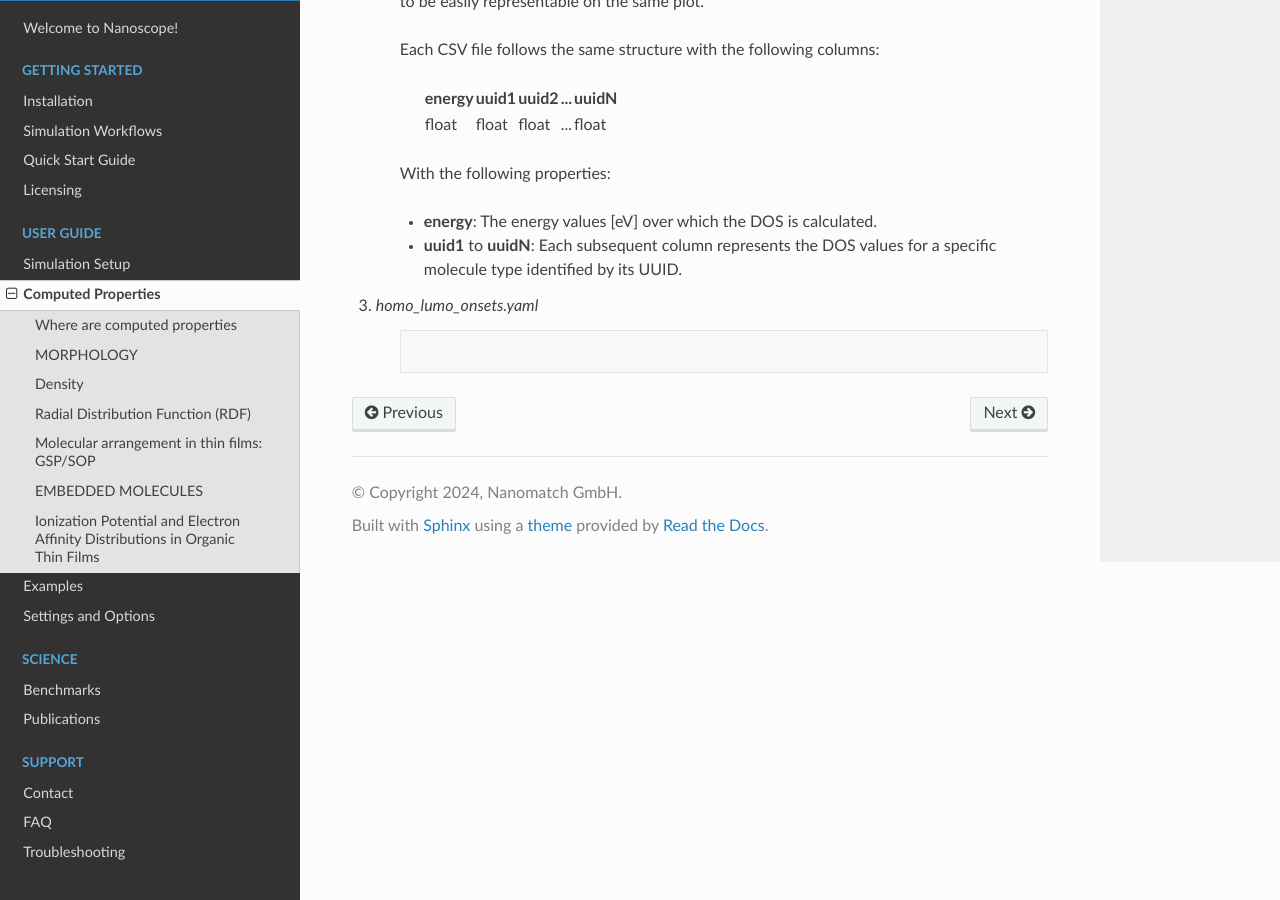
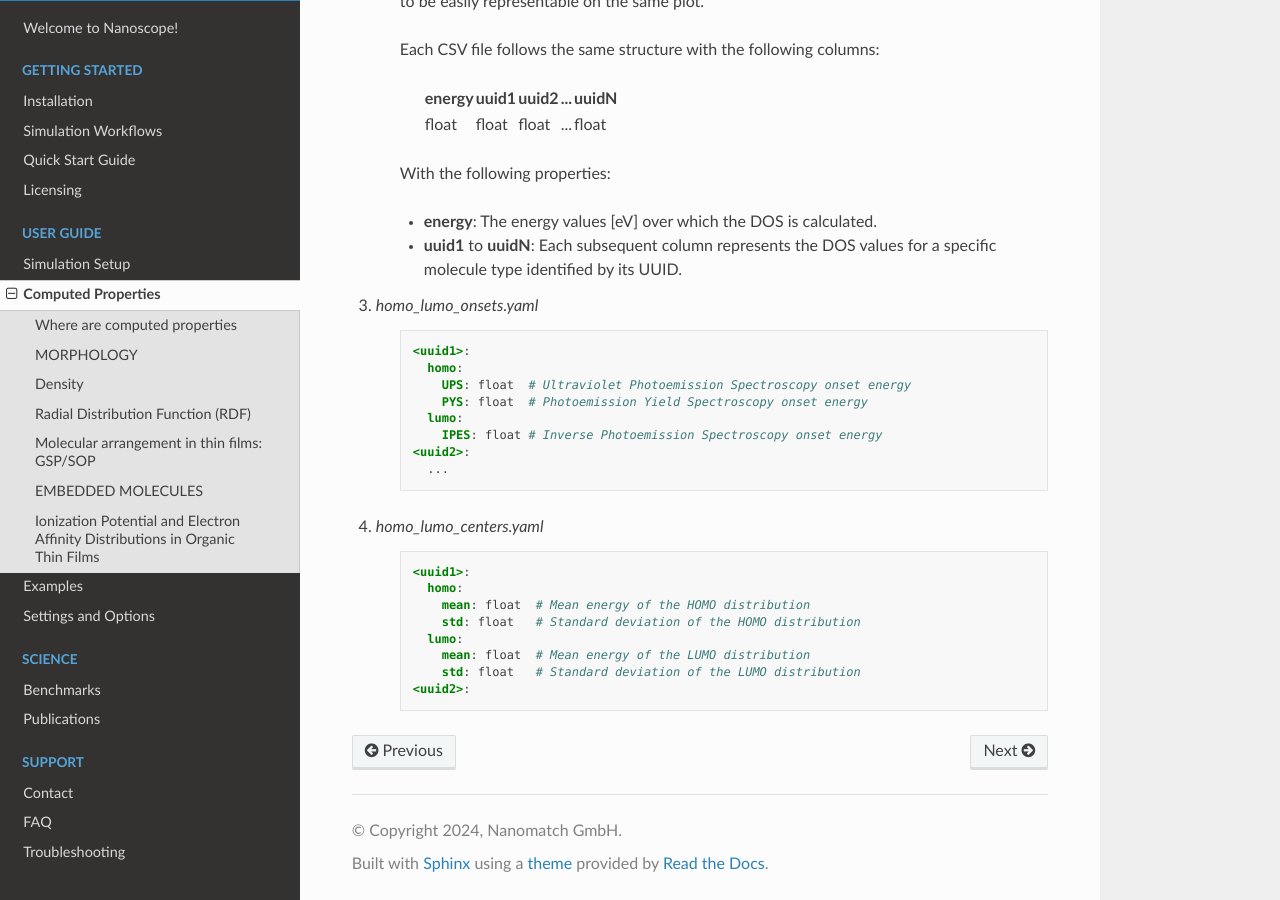
Before and after one commit to NanomatchGmbH/nanoscope-docs, a Sphinx documentation site: the page built from docs/source/user_guide/computed_properties.rst, in a window 1280 px wide and 900 px high, scrolled down 7025 px. Built offline with Sphinx 7.4.7 and the Read the Docs theme 3.1.0, drawn with Linux system fonts in a browser that asks for light colours.

Commit message:
added content that got lost in a previous commit by accident

```diff
--- a/docs/source/user_guide/computed_properties.rst
+++ b/docs/source/user_guide/computed_properties.rst
@@ -473,7 +473,27 @@
 
     .. code-block:: yaml
 
+        <uuid1>:
+          homo:
+            UPS: float  # Ultraviolet Photoemission Spectroscopy onset energy
+            PYS: float  # Photoemission Yield Spectroscopy onset energy
+          lumo:
+            IPES: float # Inverse Photoemission Spectroscopy onset energy
+        <uuid2>:
+          ...
 
+4. `homo_lumo_centers.yaml`
+
+    .. code-block:: yaml
+
+        <uuid1>:
+          homo:
+            mean: float  # Mean energy of the HOMO distribution
+            std: float   # Standard deviation of the HOMO distribution
+          lumo:
+            mean: float  # Mean energy of the LUMO distribution
+            std: float   # Standard deviation of the LUMO distribution
+        <uuid2>:
 
 
 .. _charge_transport:
```
